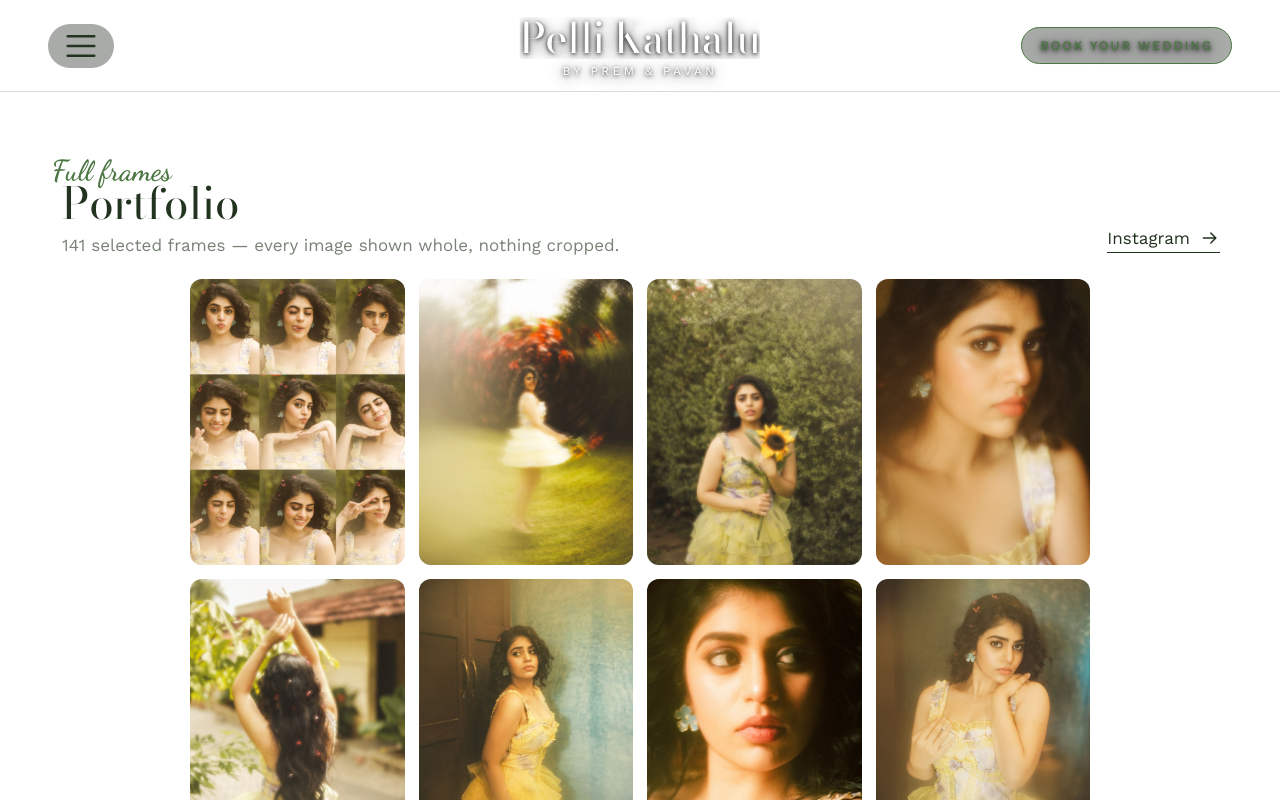
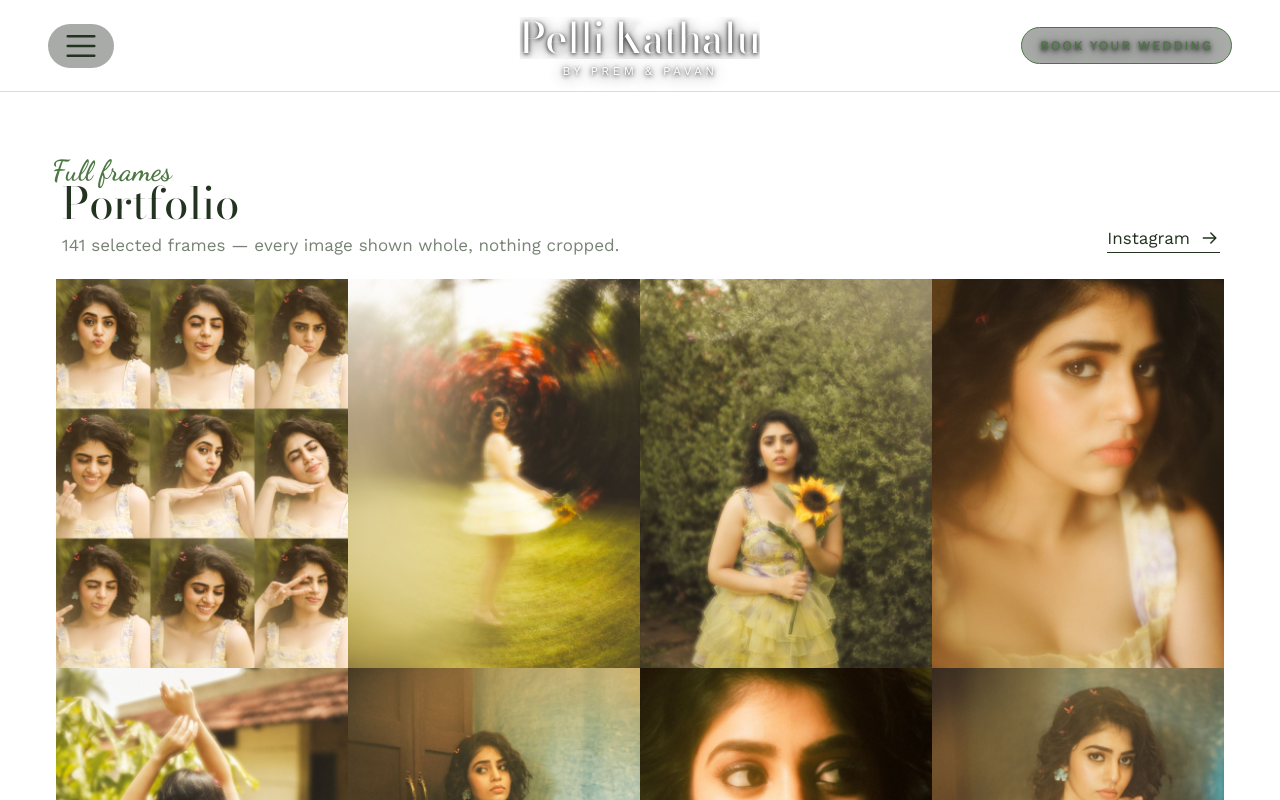
Before and after one commit to nandhan262006/pelikathalu, a Next.js app: page /portfolio in a window 1280 px wide. Shown: the top 800 px of the page. Built offline with nearby package versions, Linux system fonts and the light colour scheme.

Commit message:
Gapless gallery grid: edge-to-edge photos on album pages

```diff
--- a/app/globals.css
+++ b/app/globals.css
@@ -959,17 +959,17 @@ section { box-sizing: border-box; }
   margin-top: calc(16 * var(--u));
   margin-left: auto;
   margin-right: auto;
-  max-width: 900px;
+  max-width: 1100px;
   display: grid;
   grid-template-columns: repeat(4, 1fr);
-  gap: calc(8 * var(--u));
+  gap: 0;
   align-items: start;
 }
 .portfolio-item {
   margin: 0;
   padding: 0;
   border: 0;
-  border-radius: calc(10 * var(--u));
+  border-radius: 0;
   overflow: hidden;
   background: var(--pk-tint-soft);
   box-shadow: none;
@@ -989,8 +989,8 @@ section { box-sizing: border-box; }
 @media (min-width: 900px) {
   .portfolio { padding: 56px 48px 32px; }
   .portfolio-sub { margin: 10px 0 0 6px; font-size: 17px; }
-  .portfolio-grid { margin-top: 24px; grid-template-columns: repeat(4, 1fr); gap: 14px; }
-  .portfolio-item { border-radius: 12px; }
+  .portfolio-grid { margin-top: 24px; grid-template-columns: repeat(4, 1fr); gap: 0; max-width: none; }
+  .portfolio-item { border-radius: 0; }
   .portfolio-foot { margin-top: 32px; gap: 14px; }
   .portfolio-back, .portfolio-cta { height: 50px; padding: 0 26px; font-size: 16px; }
 }
```
